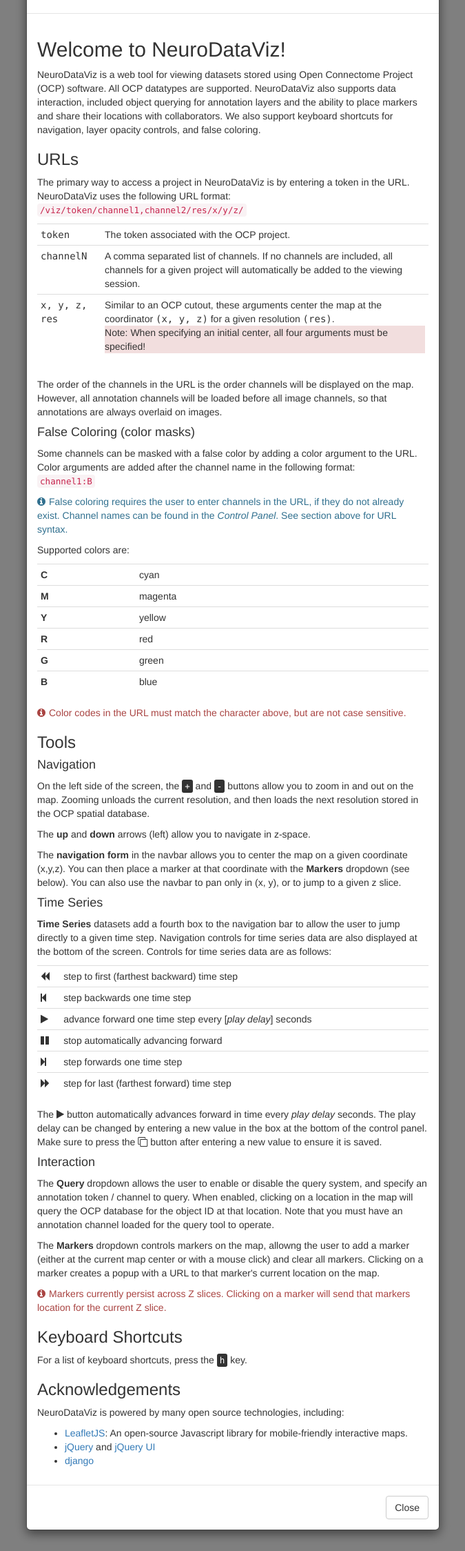
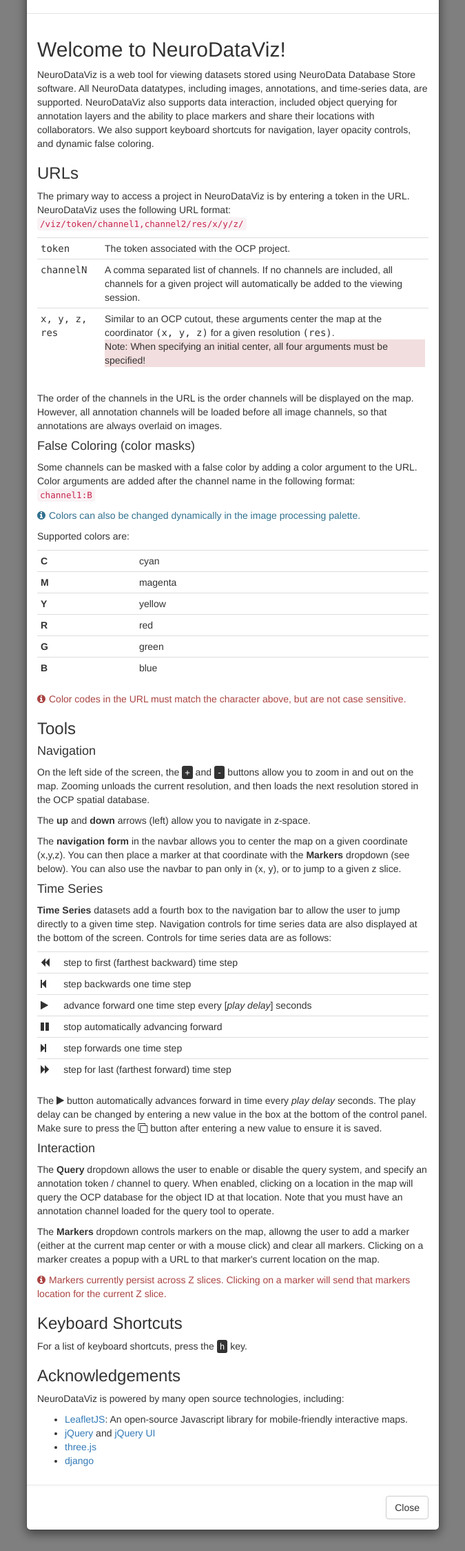
Before and after one commit to neurodata/ndviz, a Django app: template templates/ndv/viewer.html in a window 1280 px wide, after a click on "Help". Shown: the part 68-2316 px from the top of the page at 69% size, without its empty margins (302-977 px from the left). Run offline with Django 3.2, Linux system fonts and the light colour scheme; the template is opened without the code that fills it, so the values that code supplies are empty; some libraries are stand-ins or nearby versions.

Commit message:
updated help and version bump to 0.5

```diff
--- a/ndv/views.py
+++ b/ndv/views.py
@@ -38,7 +38,7 @@
 import json
 import re
 
-VERSION = 'v0.5 Release Candidate'
+VERSION = 'v0.5'
 
 VALID_SERVERS = {
     'localhost':'localhost',
--- a/templates/ndv/help.html
+++ b/templates/ndv/help.html
@@ -8,7 +8,7 @@
         </div>
         <div class="modal-body">
           <h2>Welcome to NeuroDataViz!</h2>
-            <p>NeuroDataViz is a web tool for viewing datasets stored using Open Connectome Project (OCP) software. All OCP datatypes are supported. NeuroDataViz also supports data interaction, included object querying for annotation layers and the ability to place markers and share their locations with collaborators. We also support keyboard shortcuts for navigation, layer opacity controls, and false coloring.</p>
+            <p>NeuroDataViz is a web tool for viewing datasets stored using NeuroData Database Store software. All NeuroData datatypes, including images, annotations, and time-series data, are supported. NeuroDataViz also supports data interaction, included object querying for annotation layers and the ability to place markers and share their locations with collaborators. We also support keyboard shortcuts for navigation, layer opacity controls, and dynamic false coloring.</p>
           <h3>URLs</h3>
             <p>The primary way to access a project in NeuroDataViz is by entering a token in the URL. NeuroDataViz uses the following URL format: <br /><code>/viz/token/channel1,channel2/res/x/y/z/</code></p>
             <table class="table table-condensed">
@@ -28,7 +28,7 @@
             The order of the channels in the URL is the order channels will be displayed on the map. However, all annotation channels will be loaded before all image channels, so that annotations are always overlaid on images.
             <h4>False Coloring (color masks)</h4>
             <p>Some channels can be masked with a false color by adding a color argument to the URL. Color arguments are added after the channel name in the following format:<br /><code>channel1:B</code><br />
-            <p class="text-info"><i class="fa fa-info-circle" style="padding-right: 5px;"></i>False coloring requires the user to enter channels in the URL, if they do not already exist. Channel names can be found in the <em>Control Panel</em>. See section above for URL syntax.</p>
+            <p class="text-info"><i class="fa fa-info-circle" style="padding-right: 5px;"></i>Colors can also be changed dynamically in the image processing palette.</p>
             Supported colors are:</p>
 
             <table class="table table-condensed">
@@ -105,6 +105,7 @@
           <ul>
             <li><a href="http://leafletjs.com/" target="_blank">LeafletJS</a>: An open-source Javascript library for mobile-friendly interactive maps.</li>
             <li><a href="https://jquery.com/" target="_blank">jQuery</a> and <a href="https://jqueryui.com/" target="_blank">jQuery UI</a></li>
+            <li><a href="http://http://threejs.org/" target="_blank">three.js</a></li>
             <li><a href="https://www.djangoproject.com/" target="_blank">django</a></li>
           </ul>
         </div>
```
